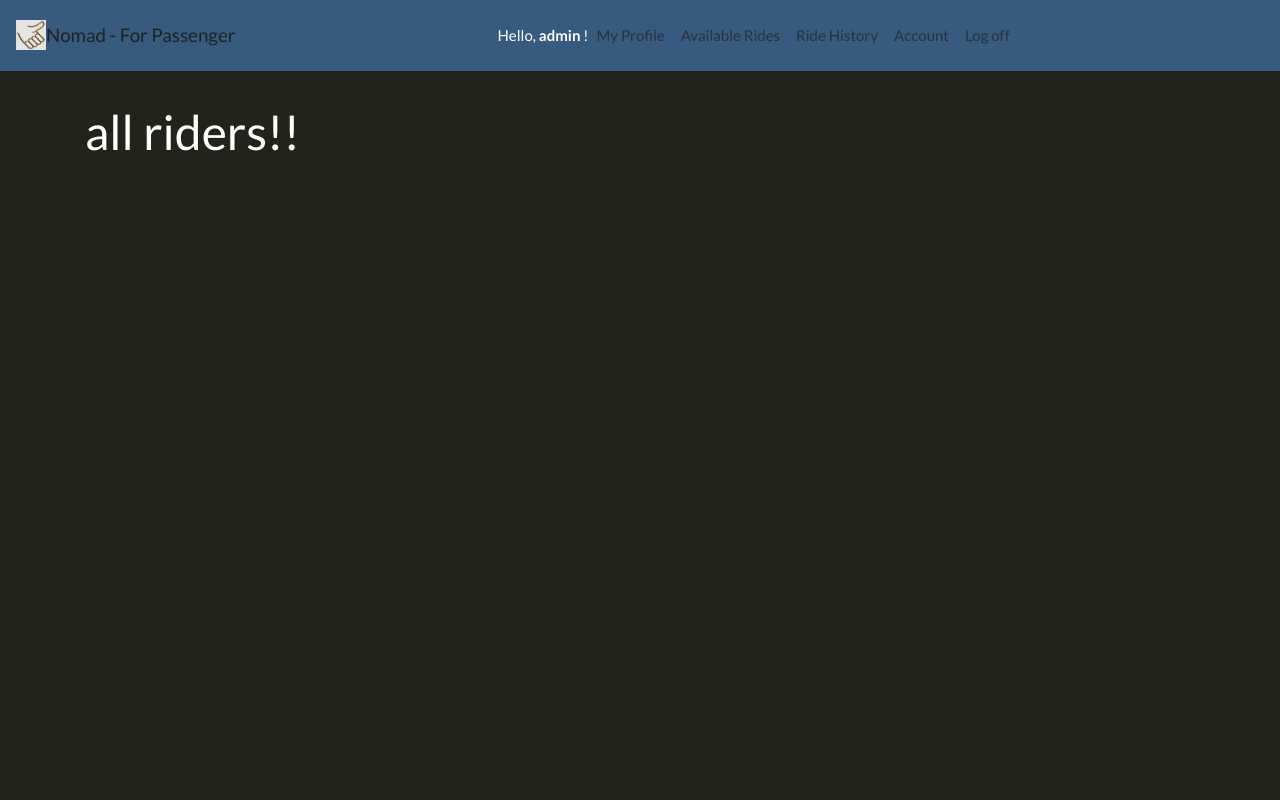
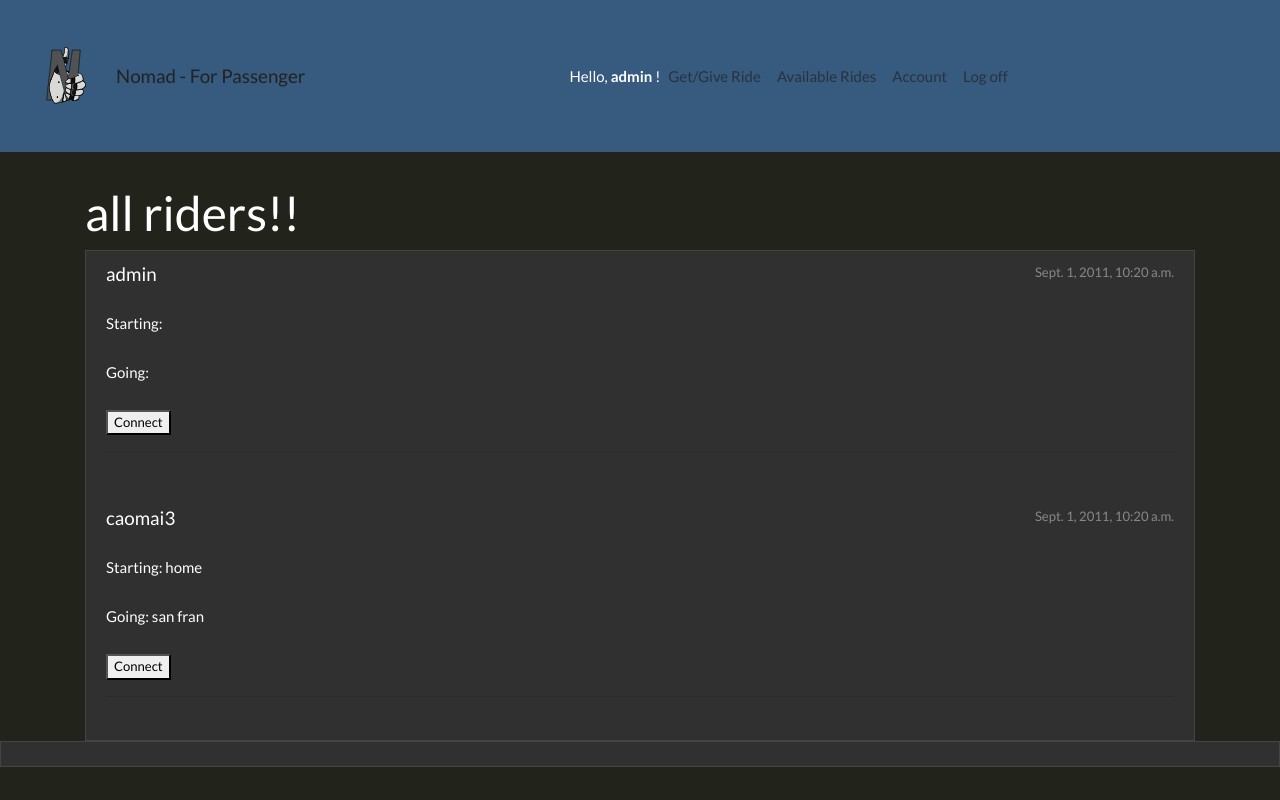
Before and after one commit to joeygaitan/nomad-project, a Django app: page /get_riders/ in a window 1280 px wide. Run offline with Django 3.2, Linux system fonts and the light colour scheme; a user stored in the database is signed in; data comes from the database, SQL or seed files in the repository; both versions use the stored data as it was after the commit; some libraries are stand-ins or nearby versions.

Commit message:
[update] riders page

```diff
--- a/accounts/templates/accounts/riders.html
+++ b/accounts/templates/accounts/riders.html
@@ -5,4 +5,17 @@
 {% block content %}
 <h1> all riders!!</h1>
 
+{% for rider in riders %}
+            <a href="#" class="list-group-item list-group-item-action">
+                <div class="d-flex w-100 justify-content-between">
+                <h5 class="mb-1">{{ rider.profile.user }}</h5>
+                <small class="text-muted">{{ rider.profile.timestamp }}</small>
+                </div>
+                <p class="mb-1"><img src="" style="height: 75px; width: auto"><br>Starting: {{ rider.profile.starting }}</p>
+
+                <p class="mb-1"><img src="" style="height: 75px; width: auto"><br>Going: {{ rider.profile.destination }}</p>
+                <br>
+                <small><button>Connect</button></small>
+                <hr class="breakline">
+{% endfor %}
 {% endblock %}
--- a/accounts/views.py
+++ b/accounts/views.py
@@ -59,17 +59,21 @@ def update_profile(request):
 
 class ProfilesListView(ListView):
     """ Renders a list of all Pages. """
-    model = Profile
+    # model = Profile
+
+    # def get(self, request):
+    #     """ GET a list of Pages. """
+    #     profiles = self.get_queryset().all()
+    #     return render(request, 'accounts/profile_list.html', {
+    #       'profiles': profiles
+    #     })
 
     def get(self, request):
-        """ GET a list of Pages. """
-        profiles = self.get_queryset().all()
-        return render(request, 'accounts/profile_list.html', {
-          'profiles': profiles
-        })
+        riders = User.objects.filter(profile__is_passenger=False)
+        return render(request, 'accounts/profile_list.html', {'profiles': riders})
 
 class GetRiders(CreateView):
 
     def get(self, request):
-        riders = User.objects.filter(profile__is_passenger=True)  # __ because it's an extended model to the User, so need it
+        riders = User.objects.filter(profile__is_passenger=True)
         return render(request, 'accounts/riders.html', {'riders': riders})
--- a/api/urls.py
+++ b/api/urls.py
@@ -3,5 +3,5 @@ from django.urls import path
 from api.views import ProfileList
 
 urlpatterns = [
-    path('profiles/', ProfileList.as_view(), name='polls_list'),
+    path('accounts/', ProfileList.as_view(), name='polls_list'),
 ]
--- a/static/styles.css
+++ b/static/styles.css
@@ -3,8 +3,8 @@ body{
     background: linear-gradient(90deg, rgba(34,36,27,1) 74%, rgba(34,36,27,1) 100%);
 }
 .icon {
-    height: 30px;
-    width: 30px
+    height: 120px;
+    width: 100px
 }
 
 .breakline {
--- a/templates/base.html
+++ b/templates/base.html
@@ -27,7 +27,7 @@
   <body>
 
     <nav class="navbar navbar-expand-lg navbar-light bg-primary">
-      <center><a href="{% url 'home-page' %}"><img src="{% static 'assets/thumb.png' %}" class="icon"></a></center>
+      <center><a href="{% url 'home-page' %}"><img src="{% static 'assets/Artboard 1.svg' %}" class="icon"></a></center>
       <a class="navbar-brand" href="{% url 'home-page' %}"><i></i> Nomad    {% if request.user.profile.is_passenger == null %} - Welcome! {% else %}{% if request.user.profile.is_passenger %} - For Passenger {% else %} - For Driver {% endif%} {% endif %}
       </a>
 
@@ -50,7 +50,7 @@
 
                 <ul class="navbar-nav mr-auto">
                       <li class="nav-item">
-                        <a class="nav-link" href="{% url 'get-ride-page' %}">My Profile<span class="sr-only"></span></a>
+                        <a class="nav-link" href="{% url 'get-ride-page' %}">Get/Give Ride<span class="sr-only"></span></a>
                       </li>
                       {% if request.user.profile.is_passenger %}
                       <li class="nav-item">
@@ -58,9 +58,6 @@
                       </li>
                       {% else %}
                       {% endif %}
-                      <li class="nav-item">
-                        <a class="nav-link" href="#">Ride History</a>
-                      </li>
                       <li class="nav-item">
                         <a class="nav-link" href="#">Account</a>
                       </li>
```
Also changed, not shown: accounts/templates/accounts/profile_list.html (+4 -5 lines), db.sqlite3.
